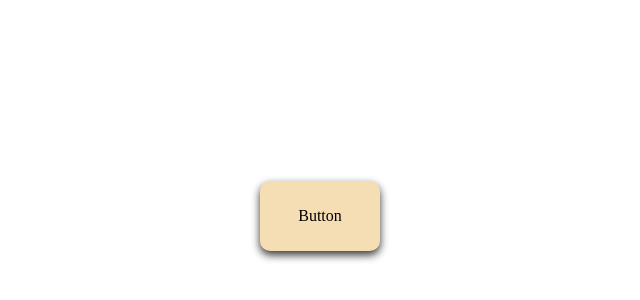
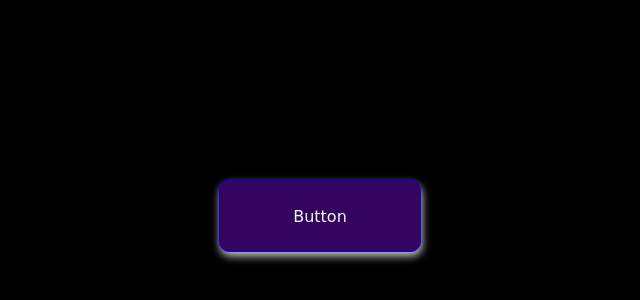
Before and after one commit to Buezeth/Button-Ripple-Effect, a plain HTML site: page index.html in a window 1280 px wide. Shown: the part 192-492 px from the top of the page, without its empty margins (320-960 px from the left). Drawn offline with Linux system fonts and the light colour scheme.

Commit message:
Add files via upload

```diff
--- a/script.js
+++ b/script.js
@@ -3,8 +3,10 @@ btn.addEventListener("mouseover", (event) => {
     const x = event.pageX - btn.offsetLeft;
     const y = event.pageY - btn.offsetTop;
 
-    console.log(x);
-    console.log(y);
+    console.log(event.pageX )
+
+    // console.log(x);
+    // console.log(y);
     btn.style.setProperty("--xPos", y + "px");
     btn.style.setProperty("--yPos", x + "px");
 });
--- a/styles.css
+++ b/styles.css
@@ -3,23 +3,29 @@ body {
     display: flex;
     align-items: center;
     justify-content: center;
+    background: #000;
+    font-family: cursive;
     height: 100vh;
 }
 
 .button-link {
     height: 70px;
-    width: 120px;
-    background-color: wheat;
+    width: 200px;
+    background-color: rgb(51, 5, 94);
     border-radius: 10px;
+    border: 1px solid blue;
     display: flex;
     align-items: center;
     justify-content: center;
     text-decoration: none;
     color: black;
-    box-shadow: 0 4px 8px rgba(0,0,0,0.8);
+    box-shadow: 1px 4px 8px rgba(255,255,255,0.8);
     overflow: hidden;
     position: relative;
 
+}
+.button-link span {
+    color: whitesmoke;
 }
 
 .button-link::before {
@@ -31,13 +37,13 @@ body {
     left: var(--yPos);
     transform: translate(-50%, -50%);
     border-radius: 50%;
-    background: beige;
+    background:  rgb(109, 10, 248);
     transition: all 0.5s;
 }
 
 .button-link:hover::before {
-    width: 300px;
-    height: 300px;
+    width: 410px;
+    height: 410px;
 }
 
 #button-span {
```
